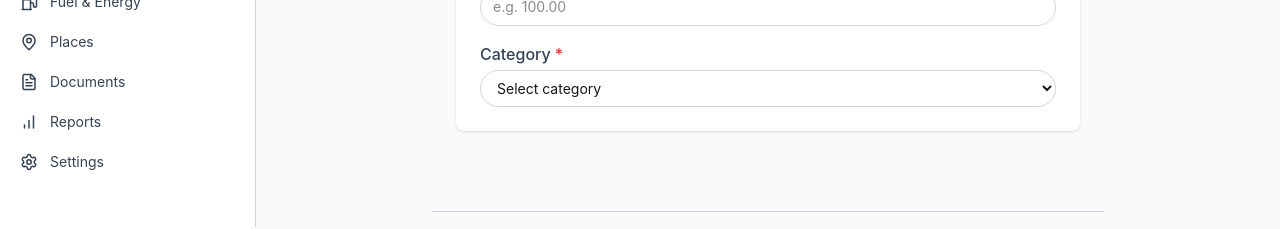
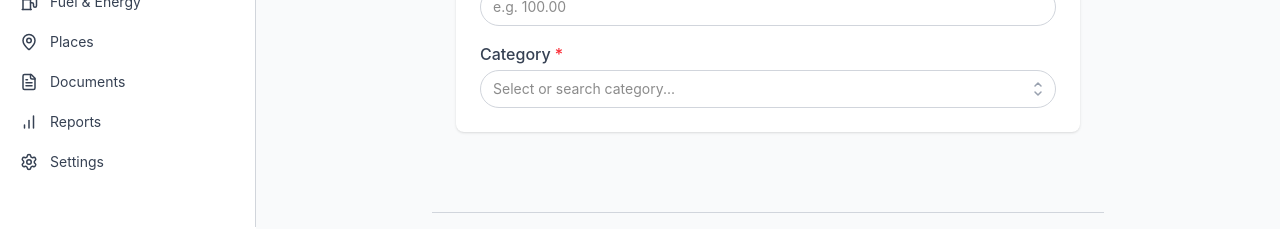
Before and after one commit to willjosh/omnipulse, a Next.js app in the folder client/: page /service-tasks/new in a window 1280 px wide. Shown: the part 576-805 px from the top of the page. Built offline with nearby package versions, Linux system fonts and the light colour scheme.

Commit message:
W18ADATE-369 feat: add IsActive field and use Combobox for Category and IsActive

```diff
--- a/client/src/app/_features/service-task/components/ServiceTaskDetailsForm.tsx
+++ b/client/src/app/_features/service-task/components/ServiceTaskDetailsForm.tsx
@@ -2,6 +2,13 @@ import React from "react";
 import FormContainer from "@/app/_features/shared/form/FormContainer";
 import FormField from "@/app/_features/shared/form/FormField";
 import { ServiceTaskCategoryEnum } from "@/app/_hooks/service-task/serviceTaskEnum";
+import {
+  Combobox,
+  ComboboxInput,
+  ComboboxButton,
+  ComboboxOptions,
+  ComboboxOption,
+} from "@headlessui/react";
 
 export interface ServiceTaskDetailsFormValues {
   Name: string;
@@ -17,6 +24,7 @@ interface ServiceTaskDetailsFormProps {
   errors: Partial<Record<keyof ServiceTaskDetailsFormValues, string>>;
   onChange: (field: keyof ServiceTaskDetailsFormValues, value: any) => void;
   disabled?: boolean;
+  showIsActive?: boolean;
 }
 
 const categoryOptions = [
@@ -32,7 +40,28 @@ const ServiceTaskDetailsForm: React.FC<ServiceTaskDetailsFormProps> = ({
   errors,
   onChange,
   disabled = false,
+  showIsActive = false,
 }) => {
+  const [categorySearch, setCategorySearch] = React.useState("");
+  const filteredCategories = React.useMemo(() => {
+    if (!categorySearch) return categoryOptions;
+    const searchLower = categorySearch.toLowerCase();
+    return categoryOptions.filter(opt =>
+      opt.label.toLowerCase().includes(searchLower),
+    );
+  }, [categorySearch]);
+  const selectedCategory =
+    categoryOptions.find(opt => opt.value === value.Category) || null;
+
+  // For IsActive Combobox
+  const isActiveOptions = [
+    { value: true, label: "Active" },
+    { value: false, label: "Inactive" },
+  ];
+  const selectedIsActive =
+    isActiveOptions.find(opt => opt.value === value.IsActive) ||
+    isActiveOptions[0];
+
   return (
     <FormContainer title="Details">
       <FormField label="Name" required error={errors.Name}>
@@ -83,20 +112,149 @@ const ServiceTaskDetailsForm: React.FC<ServiceTaskDetailsFormProps> = ({
         />
       </FormField>
       <FormField label="Category" required error={errors.Category}>
-        <select
-          value={value.Category}
-          onChange={e => onChange("Category", e.target.value)}
-          className="w-full border border-gray-300 rounded-3xl px-3 py-2 text-sm focus:outline-none focus:ring-2 focus:ring-blue-500 bg-white"
+        <Combobox
+          value={selectedCategory}
+          onChange={opt => {
+            if (opt) onChange("Category", opt.value);
+          }}
           disabled={disabled}
         >
-          <option value="">Select category</option>
-          {categoryOptions.map(opt => (
-            <option key={opt.value} value={opt.value}>
-              {opt.label}
-            </option>
-          ))}
-        </select>
+          <div className="relative">
+            <ComboboxInput
+              className="w-full border border-gray-300 rounded-3xl px-3 py-2 text-sm focus:outline-none focus:ring-2 focus:ring-blue-500 bg-white"
+              displayValue={(opt: { value: number; label: string } | null) =>
+                opt?.label || ""
+              }
+              onChange={e => setCategorySearch(e.target.value)}
+              placeholder="Select or search category..."
+              disabled={disabled}
+            />
+            <ComboboxButton className="absolute inset-y-0 right-0 flex items-center pr-2">
+              <svg
+                className="h-5 w-5 text-gray-400"
+                viewBox="0 0 20 20"
+                fill="none"
+                stroke="currentColor"
+              >
+                <path
+                  d="M7 7l3-3 3 3m0 6l-3 3-3-3"
+                  strokeWidth="1.5"
+                  strokeLinecap="round"
+                  strokeLinejoin="round"
+                />
+              </svg>
+            </ComboboxButton>
+            <ComboboxOptions className="absolute z-10 mt-1 w-full bg-white border border-gray-200 rounded-3xl shadow-lg max-h-60 overflow-auto">
+              {filteredCategories.length === 0 ? (
+                <div className="px-4 py-2 text-gray-500">
+                  No categories found.
+                </div>
+              ) : (
+                filteredCategories.map(opt => (
+                  <ComboboxOption
+                    key={opt.value}
+                    value={opt}
+                    className={({ active, selected }) =>
+                      `cursor-pointer select-none px-4 py-2 flex items-center ${active ? "bg-blue-100" : ""}`
+                    }
+                  >
+                    {({ selected }) => (
+                      <>
+                        <span className="flex-1">{opt.label}</span>
+                        {selected && (
+                          <svg
+                            className="h-5 w-5 text-blue-600 ml-2"
+                            fill="none"
+                            stroke="currentColor"
+                            viewBox="0 0 24 24"
+                          >
+                            <path
+                              strokeLinecap="round"
+                              strokeLinejoin="round"
+                              strokeWidth="2"
+                              d="M5 13l4 4L19 7"
+                            />
+                          </svg>
+                        )}
+                      </>
+                    )}
+                  </ComboboxOption>
+                ))
+              )}
+            </ComboboxOptions>
+          </div>
+        </Combobox>
       </FormField>
+      {showIsActive && (
+        <FormField label="Active">
+          <Combobox
+            value={selectedIsActive}
+            onChange={opt => {
+              if (opt) onChange("IsActive", opt.value);
+            }}
+            disabled={disabled}
+          >
+            <div className="relative">
+              <ComboboxInput
+                className="w-full border border-gray-300 rounded-3xl px-3 py-2 text-sm focus:outline-none focus:ring-2 focus:ring-blue-500 bg-white"
+                displayValue={(opt: { value: boolean; label: string } | null) =>
+                  opt?.label || ""
+                }
+                readOnly
+                placeholder="Select status..."
+                disabled={disabled}
+              />
+              <ComboboxButton className="absolute inset-y-0 right-0 flex items-center pr-2">
+                <svg
+                  className="h-5 w-5 text-gray-400"
+                  viewBox="0 0 20 20"
+                  fill="none"
+                  stroke="currentColor"
+                >
+                  <path
+                    d="M7 7l3-3 3 3m0 6l-3 3-3-3"
+                    strokeWidth="1.5"
+                    strokeLinecap="round"
+                    strokeLinejoin="round"
+                  />
+                </svg>
+              </ComboboxButton>
+              <ComboboxOptions className="absolute z-10 mt-1 w-full bg-white border border-gray-200 rounded-3xl shadow-lg max-h-60 overflow-auto">
+                {isActiveOptions.map(opt => (
+                  <ComboboxOption
+                    key={String(opt.value)}
+                    value={opt}
+                    className={({ active, selected }) =>
+                      `cursor-pointer select-none px-4 py-2 flex items-center ${active ? "bg-blue-100" : ""}`
+                    }
+                  >
+                    {({ selected }) => (
+                      <>
+                        <span className="flex-1">{opt.label}</span>
+                        {selected && (
+                          <svg
+                            className="h-5 w-5 text-blue-600 ml-2"
+                            fill="none"
+                            stroke="currentColor"
+                            viewBox="0 0 24 24"
+                          >
+                            <path
+                              strokeLinecap="round"
+                              strokeLinejoin="round"
+                              strokeWidth="2"
+                              d="M5 13l4 4L19 7"
+                            />
+                          </svg>
+                        )}
+                      </>
+                    )}
+                  </ComboboxOption>
+                ))}
+              </ComboboxOptions>
+            </div>
+          </Combobox>
+        </FormField>
+      )}
     </FormContainer>
   );
 };
```
